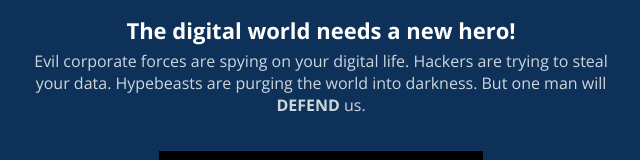
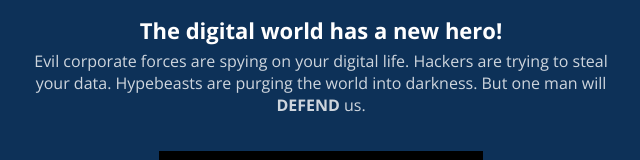
Before and after one commit to beep-droid/Me, a plain HTML site: page index.html in a window 1280 px wide. Shown: the top 160 px of the page, without its empty margins (319-959 px from the left). Drawn offline with nearby package versions, Linux system fonts and the light colour scheme; a script that the page names is missing.

Commit message:
Update index.html

```diff
--- a/index.html
+++ b/index.html
@@ -8,7 +8,7 @@
   </head>
 
   <body>
-    <h1 class="title">The digital world needs a new hero!</h1>
+    <h1 class="title">The digital world has a new hero!</h1>
     <p>
       Evil corporate forces are spying on your digital life.
       Hackers are trying to steal your data.
```
